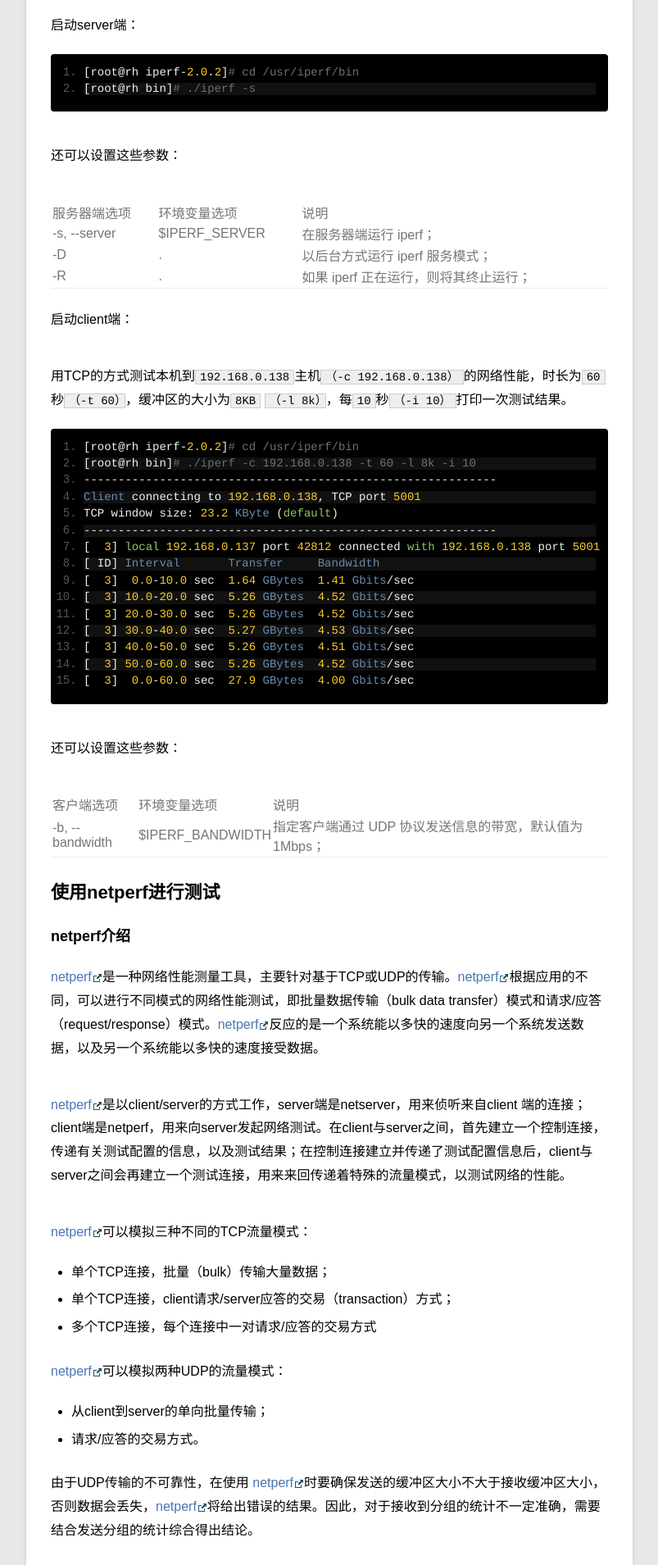
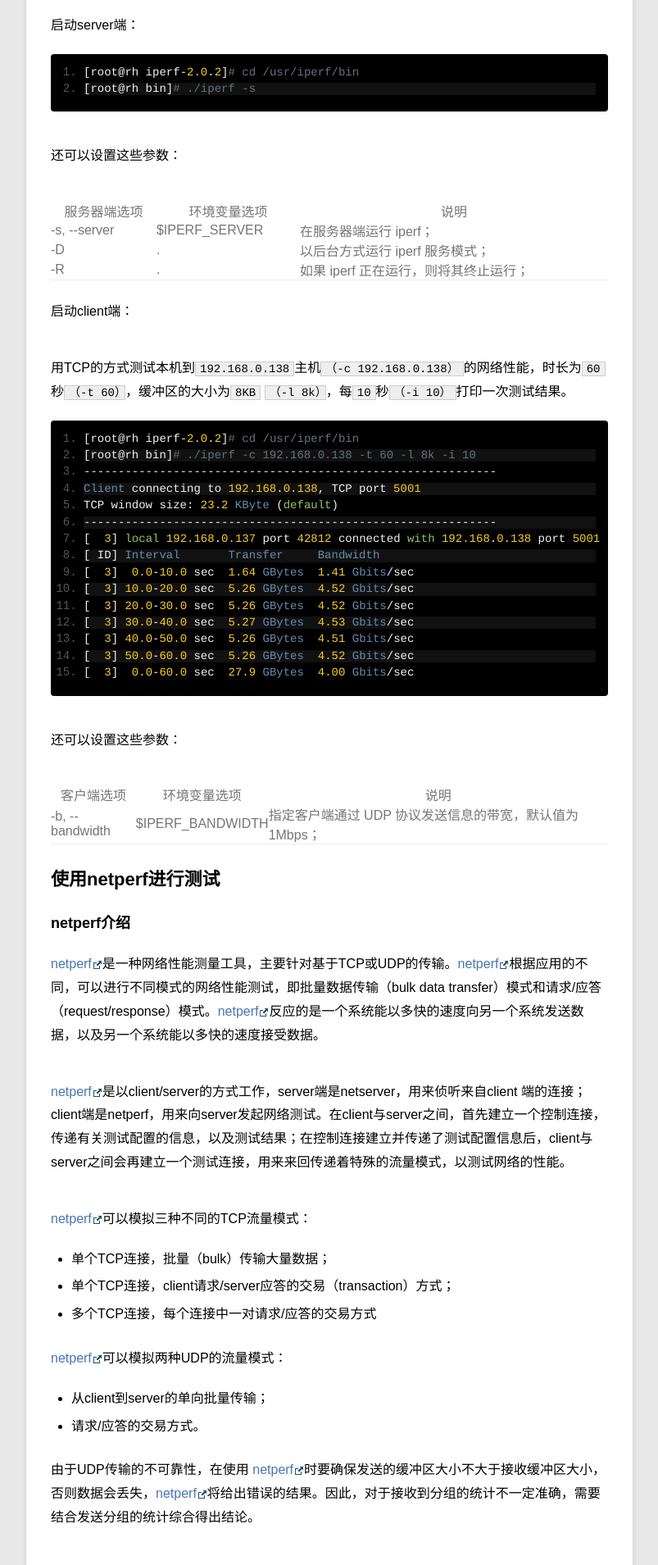
Before and after one commit to samirchen/samirchen.github.io, a Jekyll site: the page built from _posts/blog/2013-10-10-linux-network-performance-test.md, in a window 1280 px wide. Shown: the part 2073-3982 px from the top of the page at 82% size, without its empty margins (78-881 px from the left). Built offline with Jekyll 4.4.1, drawn with Linux system fonts in a browser that asks for light colours; Markdown is read by kramdown in place of the engine named in the settings.

Commit message:
edit css

```diff
--- a/css/default.css
+++ b/css/default.css
@@ -9,16 +9,17 @@
 body,button,input,select,textarea{font-size:12px/1.5;}
 input,select,textarea{font-size:100%;}
 /*table{border-collapse:collapse;border-spacing:0;}*/
-table{border-bottom:1px solid #ededed;color:#757575;width:100%;margin-bottom:24px;}
+table{border-collapse:collapse;border-spacing:0;border-bottom:1px solid #ededed;color:#757575;width:100%;margin-bottom:24px;}
 /*th{text-align:inherit;}*/
-th{text-align:center;font-weight:bold;}
+th{text-align:center;font-weight:bold;border-bottom:1px solide #ededed;}
+td{text-align:left;border-bottom:1px solide #ededed;}
 fieldset,img,a img{border:0;}
 iframe{display:block;}
 abbr,acronym{border:0;font-variant:normal;}
 del{text-decoration:line-through;}
 address,caption,cite,code,dfn,em,th,var {font-style:normal;font-weight:500;}
 ol,ul {list-style:none;}
-caption,th{text-align:left;}
+caption{text-align:left;}
 h1,h2,h3,h4,h5,h6{font-size:100%;font-weight:500;}
 q:before,q:after {content:'';}
 sup{vertical-align:text-top;}
```
